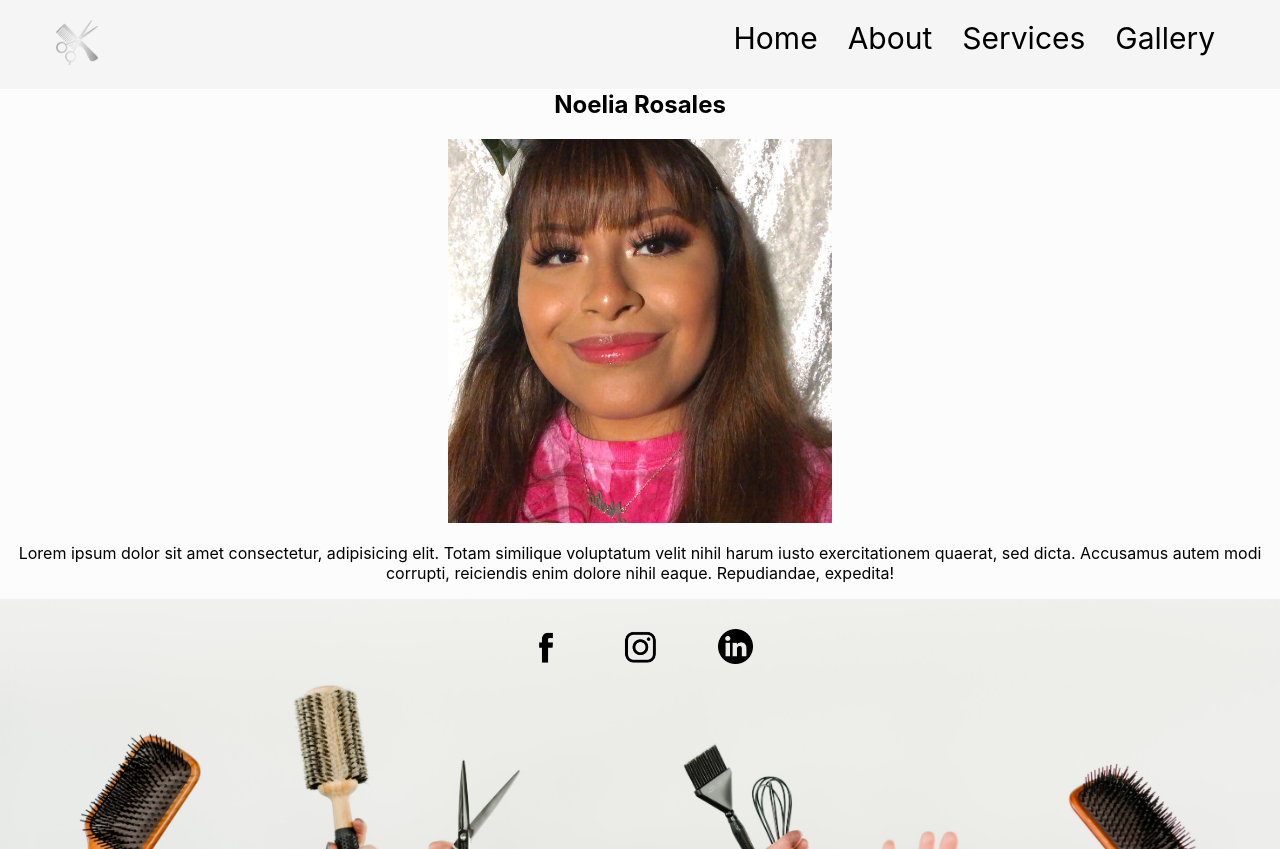
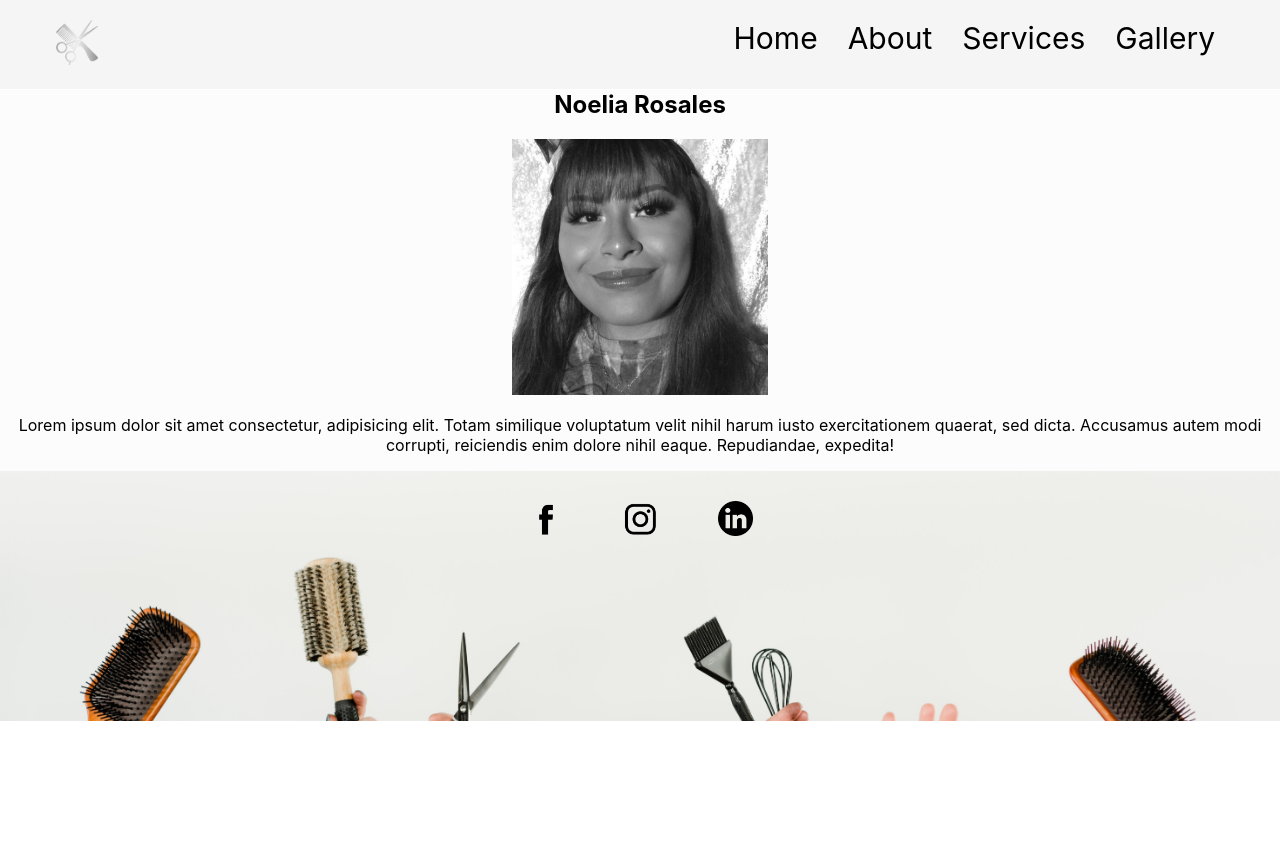
Before and after one commit to fcondori1/salon-nr, a React (Create React App) app: page /about in a window 1280 px wide. After the commit the page ends 800 px from the top, so only its background shows below. Built offline with nearby package versions, Linux system fonts and the light colour scheme.

Commit message:
install slideshow

```diff
--- a/package.json
+++ b/package.json
@@ -10,6 +10,7 @@
     "react-dom": "^17.0.2",
     "react-router-dom": "^6.2.2",
     "react-scripts": "5.0.0",
+    "react-slideshow-image": "^3.7.3",
     "web-vitals": "^2.1.4"
   },
   "scripts": {
--- a/src/component/About/About.css
+++ b/src/component/About/About.css
@@ -1,3 +1,14 @@
 .profile {
-    width: 30%;
+    width: 90%;
+    filter: grayscale(100%);
 }
+
+.profile:hover {
+    filter: grayscale(0%);
+}
+
+@media screen and (min-width: 600px) {
+    .profile {
+        width: 20%;
+    }
+}
```
Also changed, not shown: 1 other file (tests, documents, lock files or other folders).
